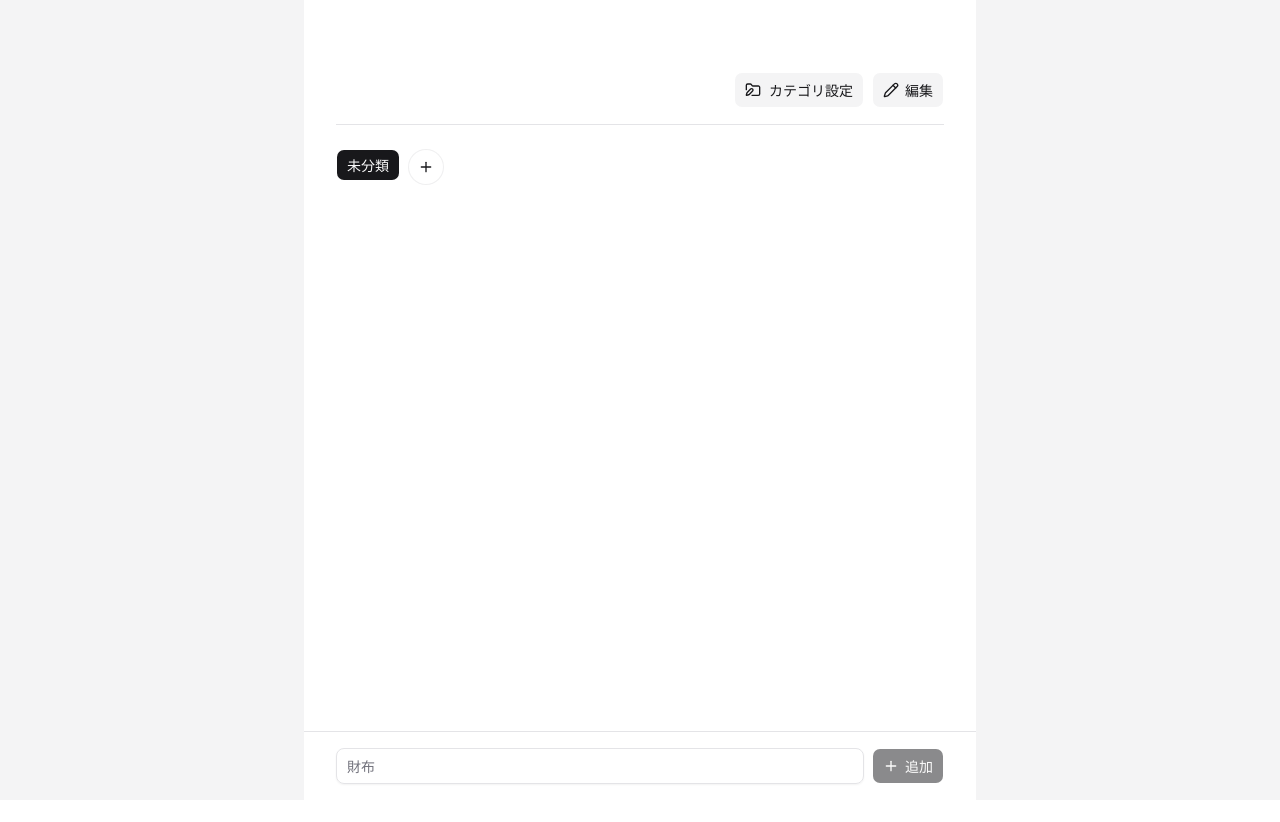
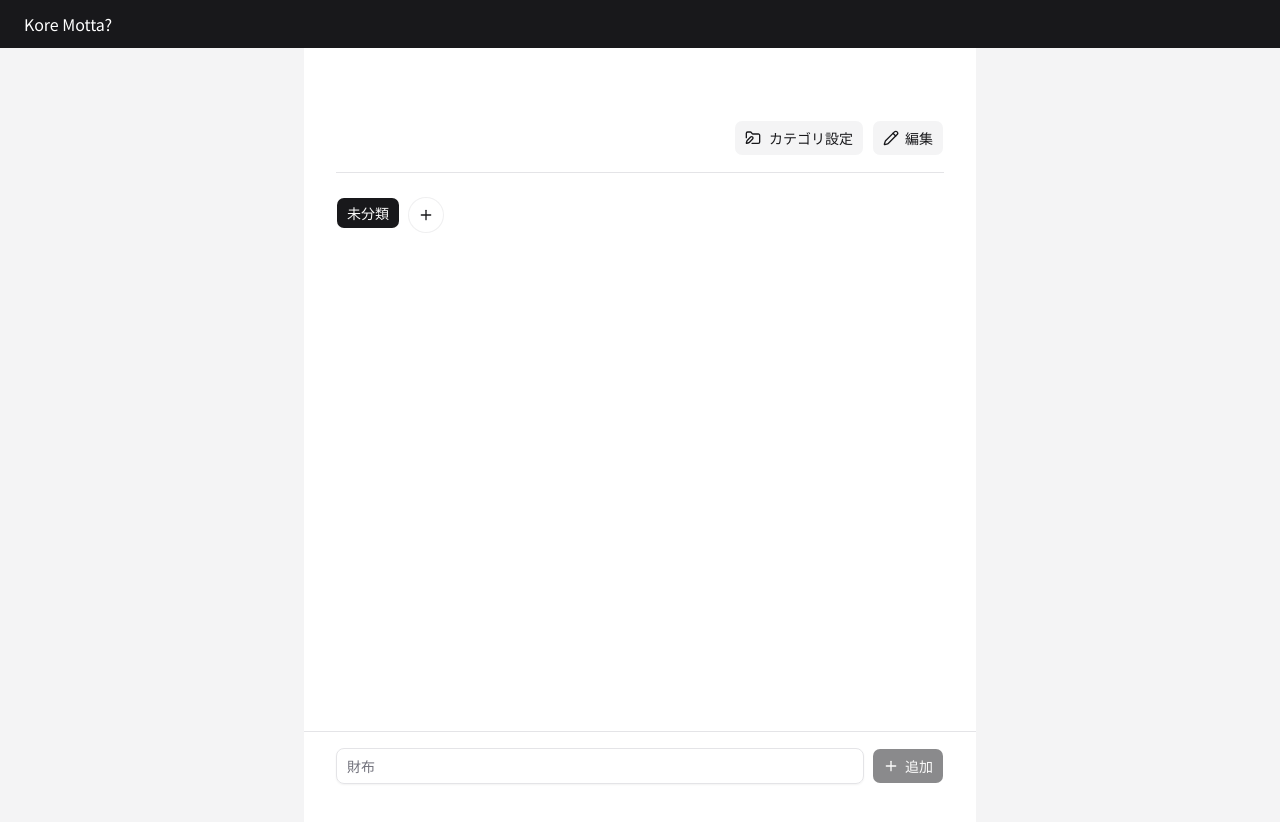
Before and after one commit to kem198/kore-motta, a Next.js app: page / in a window 1280 px wide. Shown: the top 822 px of the page. Before the commit the page ends 800 px from the top, so only its background shows below. Built offline with nearby package versions, Linux system fonts and the light colour scheme.

Commit message:
feat: add TodoAppHeader component for improved layout and navigation

```diff
--- a/src/app/page.tsx
+++ b/src/app/page.tsx
@@ -1,10 +1,13 @@
+import { TodoAppHeader } from "@/components/shared/todo-app-header";
 import { TodoApp } from "@/features/todo-app";
 
 export default function Home() {
   return (
     <div className="md:bg-muted min-h-screen">
-      <main className="bg-background mx-auto min-h-screen w-full max-w-2xl p-8">
-        <section data-testid="todo">
+      <TodoAppHeader />
+
+      <main className="bg-background mx-auto min-h-screen w-full max-w-2xl">
+        <section data-testid="todo" className="p-8">
           <TodoApp />
         </section>
       </main>
--- /dev/null
+++ b/src/components/shared/todo-app-header.tsx
@@ -0,0 +1,26 @@
+import { SITE_NAME } from "@/constants/site";
+import { cn } from "@/lib/utils";
+import Link from "next/link";
+import * as React from "react";
+
+export type TodoAppHeaderProps = React.HTMLAttributes<HTMLElement>;
+
+export function TodoAppHeader({ className, ...props }: TodoAppHeaderProps) {
+  // TODO: 現在パスが HOME のときは色々表示する
+  // const pathname = usePathname();
+  // const resolvedIsHome = pathname === "/";
+
+  return (
+    <header
+      className={cn(
+        `bg-primary flex items-center gap-2 px-6 py-3 font-normal text-white max-md:px-3`,
+        className,
+      )}
+      {...props}
+    >
+      <Link href="/" className={cn("inline-flex w-auto items-center gap-2")}>
+        {SITE_NAME}
+      </Link>
+    </header>
+  );
+}
```
